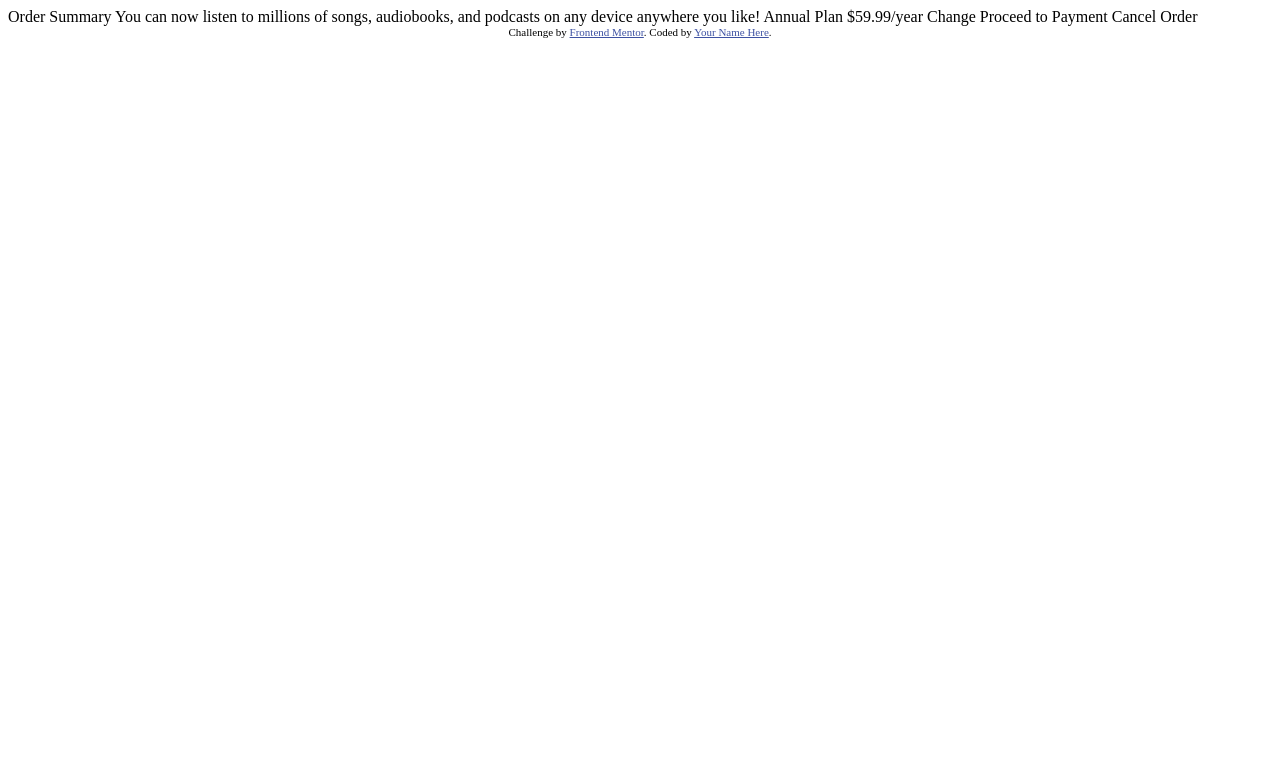
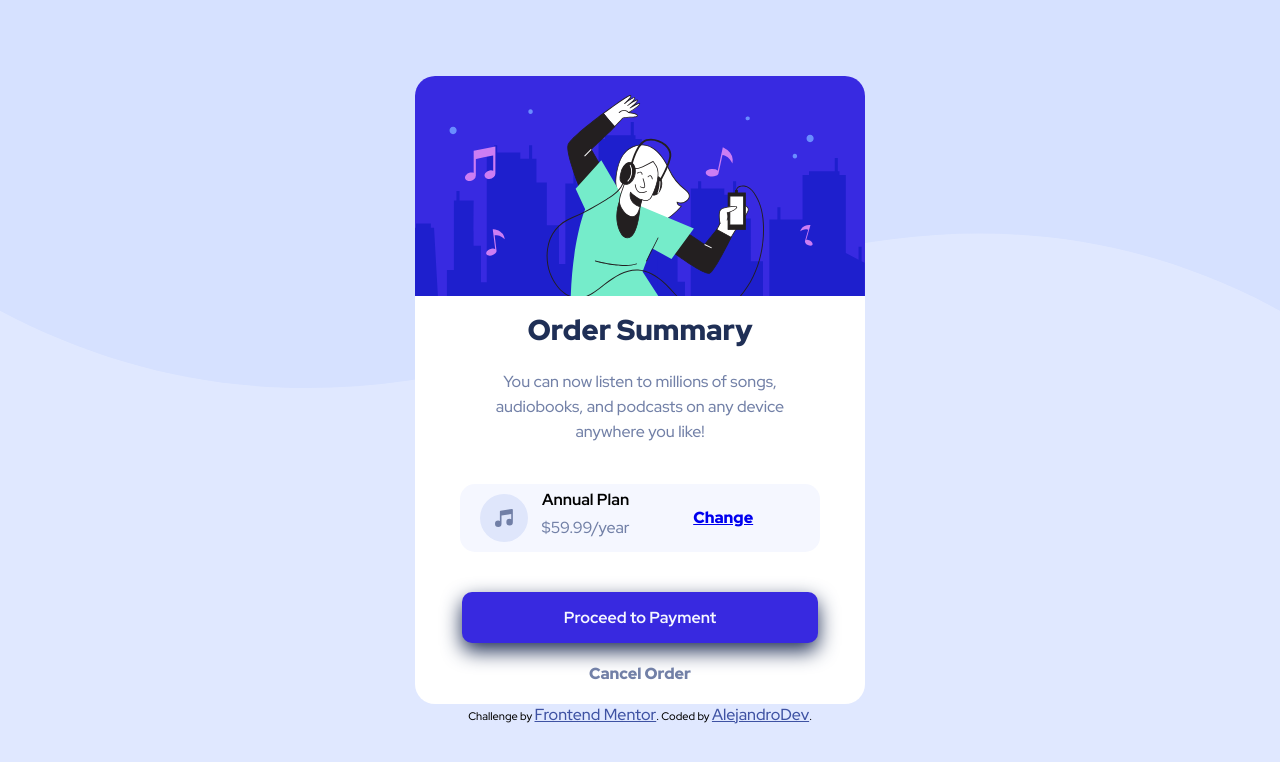
Before and after one commit to alecanonm/Order-Summary-Component, a plain HTML site: page index.html in a window 1280 px wide. Drawn offline with Linux system fonts and the light colour scheme.

Commit message:
The challenge has been finished

```diff
--- a/index.html
+++ b/index.html
@@ -1,37 +1,56 @@
 <!DOCTYPE html>
 <html lang="en">
   <head>
-  <meta charset="UTF-8">
-  <meta name="viewport" content="width=device-width, initial-scale=1.0"> <!-- displays site properly based on user's device -->
-
-  <link rel="icon" type="image/png" sizes="32x32" href="./images/favicon-32x32.png">
-
+    <meta charset="UTF-8" />
+    <meta name="viewport" content="width=device-width, initial-scale=1.0" />
+    <link
+      rel="icon"
+      type="image/png"
+      sizes="32x32"
+      href="./images/favicon-32x32.png"
+    />
+    <link rel="stylesheet" href="./styles.css" />
     <title>Frontend Mentor | Order summary card</title>
-
-  <!-- Feel free to remove these styles or customise in your own stylesheet 👍 -->
-  <style>
-    .attribution { font-size: 11px; text-align: center; }
-    .attribution a { color: hsl(228, 45%, 44%); }
-  </style>
   </head>
   <body>
-
-  Order Summary
-
+    <main class="container">
+      <figure>
+        <img src="./images/illustration-hero.svg" alt="" />
+      </figure>
+      <h1>Order Summary</h1>
+      <p>
         You can now listen to millions of songs, audiobooks, and podcasts on any
         device anywhere you like!
-
-  Annual Plan
-  $59.99/year
-
-  Change
-
-  Proceed to Payment
-  Cancel Order
-
+      </p>
+      <section class="plan">
+        <svg xmlns="http://www.w3.org/2000/svg" width="48" height="48">
+          <g fill="none" fill-rule="evenodd">
+            <circle cx="24" cy="24" r="24" fill="#DFE6FB" />
+            <path
+              fill="#717FA6"
+              fill-rule="nonzero"
+              d="M32.574 15.198a.81.81 0 00-.646-.19L20.581 16.63a.81.81 0 00-.696.803V26.934a3.232 3.232 0 00-1.632-.44A3.257 3.257 0 0015 29.747 3.257 3.257 0 0018.253 33a3.257 3.257 0 003.253-3.253v-8.37l9.726-1.39v5.327a3.232 3.232 0 00-1.631-.441 3.257 3.257 0 00-3.254 3.253 3.257 3.257 0 003.254 3.253 3.257 3.257 0 003.253-3.253V15.81a.81.81 0 00-.28-.613z"
+            />
+          </g>
+        </svg>
+        <div>
+          <h2>Annual Plan</h2>
+          <p>$59.99/year</p>
+        </div>
+        <a href="#">Change</a>
+      </section>
+      <section class="call-to-action">
+        <button>Proceed to Payment</button>
+        <span>Cancel Order</span>
+      </section>
+    </main>
+    <footer>
       <div class="attribution">
-    Challenge by <a href="https://www.frontendmentor.io?ref=challenge" target="_blank">Frontend Mentor</a>.
-    Coded by <a href="#">Your Name Here</a>.
+        Challenge by
+        <a href="https://www.frontendmentor.io?ref=challenge" target="_blank"
+          >Frontend Mentor</a
+        >. Coded by <a href="#">AlejandroDev</a>.
       </div>
+    </footer>
   </body>
 </html>
--- /dev/null
+++ b/styles.css
@@ -0,0 +1,133 @@
+@import url("https://fonts.googleapis.com/css2?family=Red+Hat+Display:wght@500;700;900&display=swap");
+
+:root {
+  --pale-blue: hsl(225, 100%, 94%);
+  --bright-blue: hsl(245, 75%, 52%);
+  --very-pale-blue: hsl(225, 100%, 98%);
+  --very-desaturated-blue: hsl(224, 23%, 55%);
+  --dark-blue: hsl(223, 47%, 23%);
+}
+
+* {
+  margin: 0;
+  padding: 0;
+  box-sizing: border-box;
+  font-family: "Red Hat Display";
+  font-size: 16px;
+}
+
+body {
+  display: grid;
+  place-content: center;
+  min-height: 100vh;
+  background-image: url("./images/pattern-background-desktop.svg");
+  background-repeat: no-repeat;
+  background-size: contain;
+  background-color: var(--pale-blue);
+  @media (max-width: 750px) {
+    background-image: url("./images/pattern-background-mobile.svg");
+    background-size: 500%;
+  }
+}
+
+@media (max-width: 750px) {
+  body {
+    background-image: url("./images/pattern-background-mobile.svg");
+    background-size: 500%;
+  }
+}
+
+.container {
+  display: flex;
+  flex-direction: column;
+  align-items: center;
+  justify-content: center;
+  background-color: #fff;
+  gap: 10px;
+  border-radius: 20px;
+}
+
+img {
+  border-radius: 20px 20px 0 0;
+}
+
+h1 {
+  font-weight: 900;
+  font-size: 1.8em;
+  color: var(--dark-blue);
+}
+
+p,
+span {
+  color: var(--very-desaturated-blue);
+}
+
+.container p {
+  text-align: center;
+  width: 19em;
+  margin-top: 10px;
+  line-height: 25px;
+}
+
+.plan {
+  background-color: var(--very-pale-blue);
+  display: flex;
+  justify-content: flex-start;
+  align-items: center;
+  padding: 10px 0;
+  width: 80%;
+  border-radius: 15px;
+  margin: 30px auto;
+}
+
+svg {
+  margin-left: 20px;
+}
+
+.plan div {
+  display: flex;
+  flex-direction: column;
+  align-items: center;
+  justify-content: center;
+  width: 32%;
+  line-height: 10px;
+}
+
+.plan > a {
+  font-weight: 900;
+  transform: translate(50px);
+}
+
+.call-to-action {
+  display: flex;
+  flex-direction: column;
+  justify-content: center;
+  align-items: center;
+  gap: 20px;
+  margin-bottom: 20px;
+}
+
+button {
+  color: var(--very-pale-blue);
+  background-color: var(--bright-blue);
+  padding: 15px;
+  width: 195%;
+  border: none;
+  border-radius: 10px;
+  font-weight: 700;
+  box-shadow: var(--dark-blue) 0 8px 20px;
+  cursor: pointer;
+}
+
+span {
+  font-weight: 900;
+  cursor: pointer;
+}
+
+.attribution {
+  font-size: 11px;
+  text-align: center;
+}
+.attribution a {
+  color: hsl(228, 45%, 44%);
+}
```
Also changed, not shown: 1 other file. Lines whose indentation alone changed are shown as unchanged.
